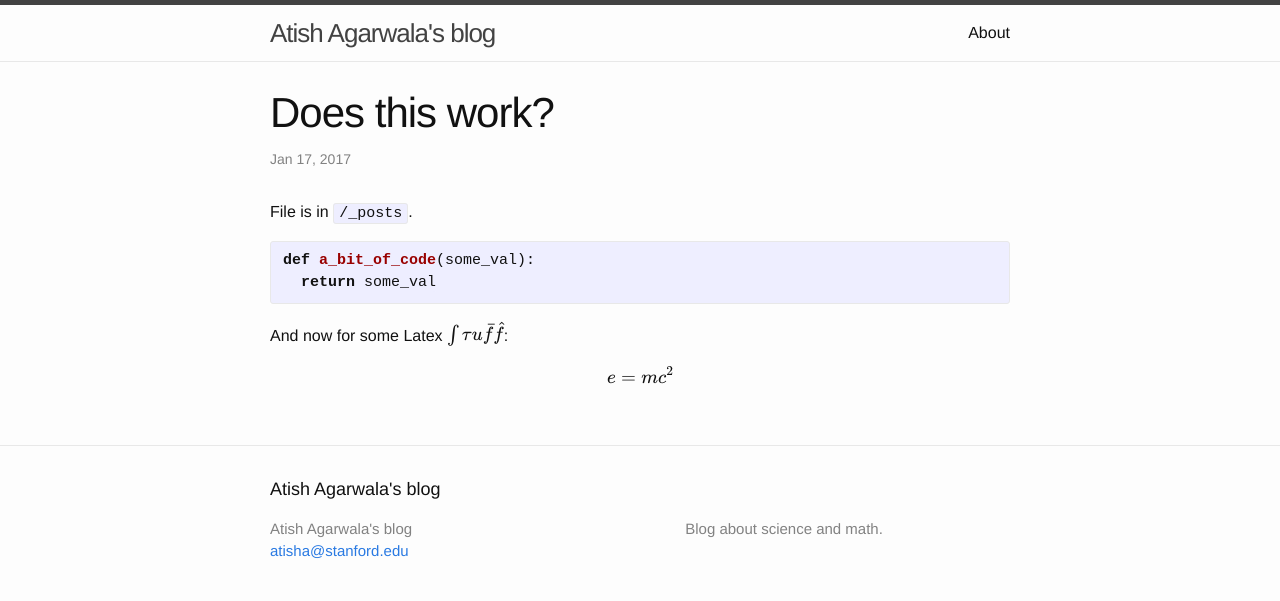
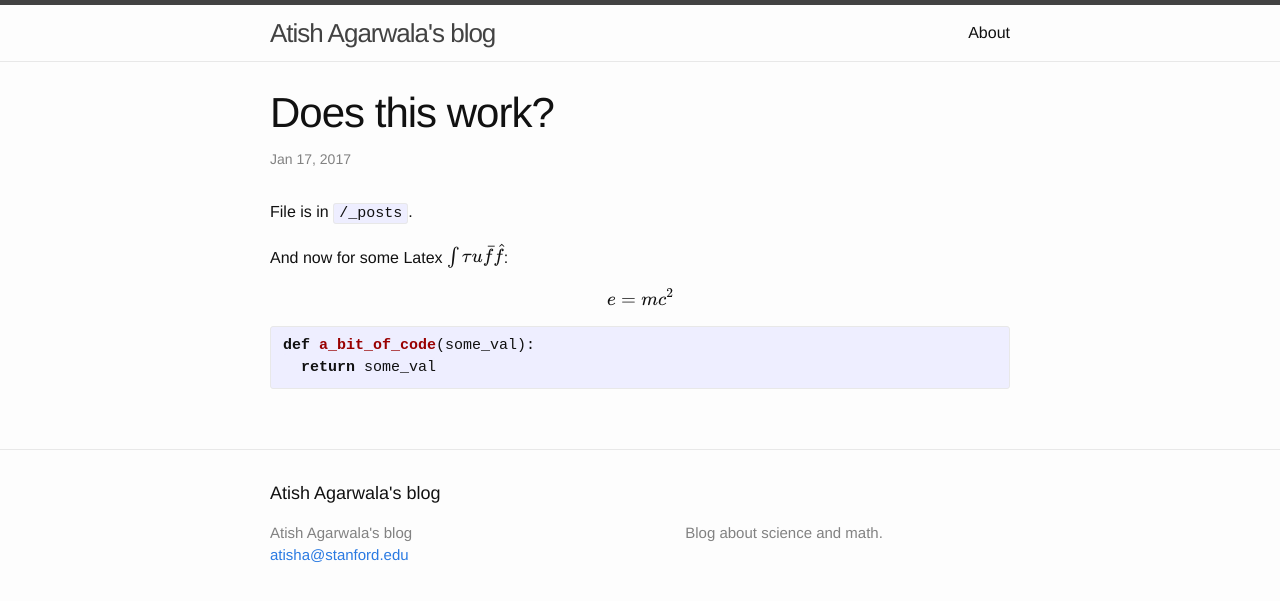
Before and after one commit to atishagarwala/atishagarwala.github.io, a Jekyll site: the page built from _posts/2017-01-17-test-post.markdown, in a window 1280 px wide. Shown: the top 601 px of the page. Built offline with Jekyll 4.4.1, drawn with Linux system fonts in a browser that asks for light colours; formulas are drawn with MathJax 3; part of the change alters nothing that is shown.

Commit message:
Update 2017-01-17-test-post.markdown

```diff
--- a/_posts/2017-01-17-test-post.markdown
+++ b/_posts/2017-01-17-test-post.markdown
@@ -5,6 +5,11 @@ date:   2017-01-17 01:24:01 -0800
 categories: trying jekyll
 ---
 File is in `/_posts`.
+
+And now for some Latex $\int\tau u\bar{f}\hat{f}$:
+
+$$ e = mc^{2} $$
+
 
 {% highlight ruby %}
 def a_bit_of_code(some_val):
@@ -15,7 +20,3 @@ def a_bit_of_code(some_val):
 [jekyll-docs]: http://jekyllrb.com/docs/home
 [jekyll-gh]:   https://github.com/jekyll/jekyll
 [jekyll-talk]: https://talk.jekyllrb.com/
-
-And now for some Latex $\int\tau u\bar{f}\hat{f}$:
-
-$$ e = mc^{2} $$
```
